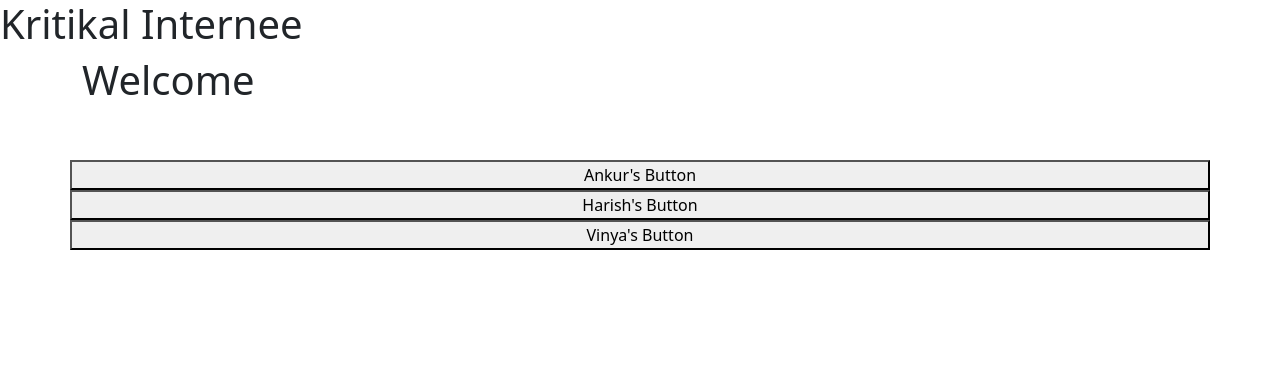
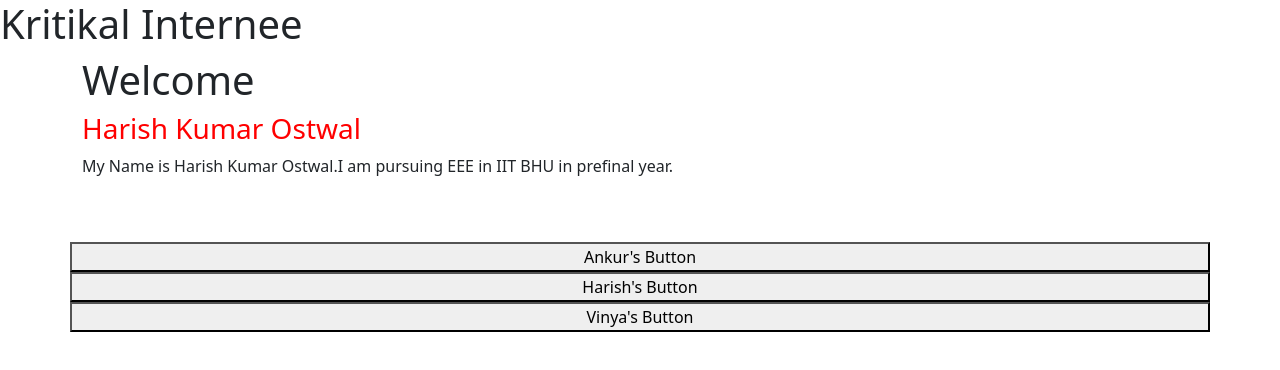
Before and after one commit to DHJ2494/Inerns-Here, a plain HTML site: page index.html in a window 1280 px wide. Both pictures are taken after a click on the button "Harish's Button". Drawn offline with nearby package versions, Linux system fonts and the light colour scheme.

Commit message:
Changes By Harish

```diff
--- a/index.html
+++ b/index.html
@@ -22,6 +22,10 @@
         </div>
         <div class="row">
             <!-- HARISH -->
+            <div class="box">
+               <h3 id="title">Harish Kumar Ostwal</h3>
+               <p>My Name is Harish Kumar Ostwal.I am pursuing EEE in IIT BHU in prefinal year.</p>
+            </div>
             <p></p>
             <!-- ANKUR -->
             <p></p>
@@ -30,9 +34,15 @@
         </div>
         <div class="row">
             <button>Ankur's Button</button>
-            <button>Harish's Button</button>
+            <button onclick="changec()">Harish's Button</button>
             <button>Vinya's Button</button>
         </div>
     </div>
+    <script>
+        function changec(){
+            let a=document.getElementById("title");
+            a.style.color="red";
+        }
+    </script>
 </body>
 </html>
```
